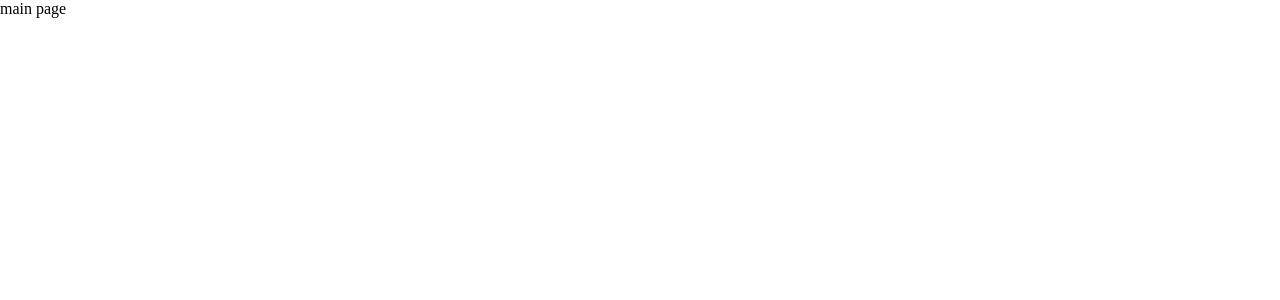
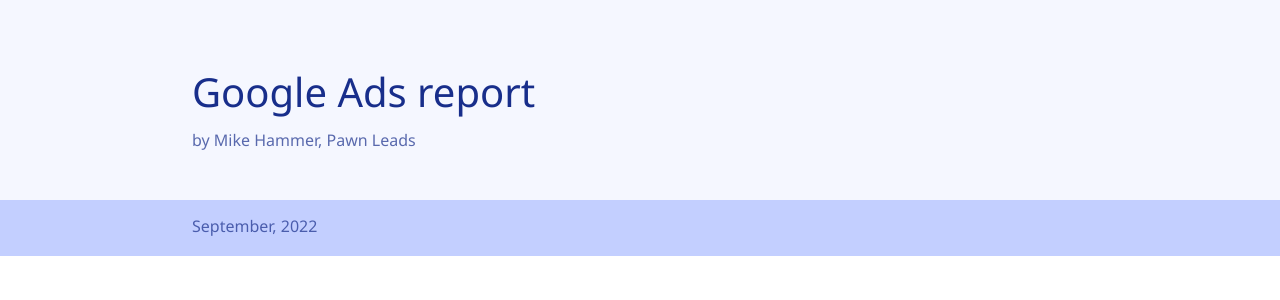
Before and after one commit to ShammiAnand/google-ad-report, a React (Create React App) app: page / in a window 1280 px wide. Shown: the top 300 px of the page. Built offline with nearby package versions, Linux system fonts and the light colour scheme.

Commit message:
added header and date

```diff
--- a/src/App.css
+++ b/src/App.css
@@ -1,3 +1,10 @@
 * {
   margin: 0;
 }
+
+.App {
+  width: 100vw;
+  display: flex;
+  flex-direction: column;
+  font-family: "Segoe UI", Tahoma, Geneva, Verdana, sans-serif;
+}
--- a/src/App.js
+++ b/src/App.js
@@ -1,8 +1,15 @@
 import React from "react";
 import "./App.css";
+import Header from "./Header";
+import Date from "./Date";
 
 function App() {
-  return <div className="App">main page</div>;
+  return (
+    <div className="App">
+      <Header />
+      <Date />
+    </div>
+  );
 }
 
 export default App;
--- /dev/null
+++ b/src/Date.css
@@ -0,0 +1,16 @@
+.Date {
+  height: 7vh;
+  background-color: #c3cfff;
+  color: #182e8b;
+}
+
+.Date__content {
+  padding: 1.2% 0 0 15%;
+  opacity: 0.7;
+}
+
+@media only screen and (max-width: 600px) {
+  .Date__content {
+    padding: 5% 0 0 5%;
+  }
+}
--- /dev/null
+++ b/src/Date.js
@@ -0,0 +1,12 @@
+import React from "react";
+import "./Date.css";
+
+function Date() {
+  return (
+    <div className="Date">
+      <div className="Date__content">September, 2022</div>
+    </div>
+  );
+}
+
+export default Date;
--- /dev/null
+++ b/src/Header.css
@@ -0,0 +1,27 @@
+.Header {
+  color: #182e8b;
+  background-color: #f5f7ff;
+  height: 25vh;
+}
+
+.Header__title {
+  font-size: 2.5rem;
+  font-weight: 200;
+}
+
+.Header__metadata {
+  font-size: 1rem;
+  font-weight: 100;
+  opacity: 0.7;
+  margin-top: 10px;
+}
+
+.Header__container {
+  padding: 5% 0 0 15%;
+}
+
+@media only screen and (max-width: 600px) {
+  .Header__container {
+    padding: 15% 0 0 5%;
+  }
+}
--- /dev/null
+++ b/src/Header.js
@@ -0,0 +1,15 @@
+import React from "react";
+import "./Header.css";
+
+function Header() {
+  return (
+    <div className="Header">
+      <div className="Header__container">
+        <div className="Header__title">Google Ads report</div>
+        <div className="Header__metadata">by Mike Hammer, Pawn Leads</div>
+      </div>
+    </div>
+  );
+}
+
+export default Header;
```
